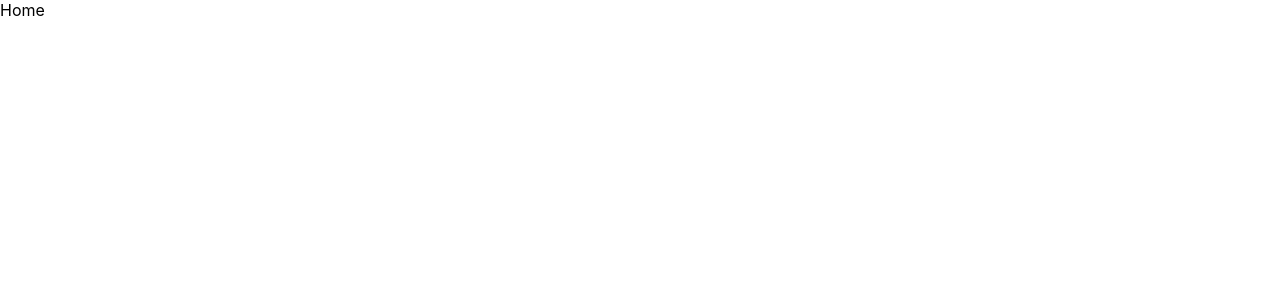
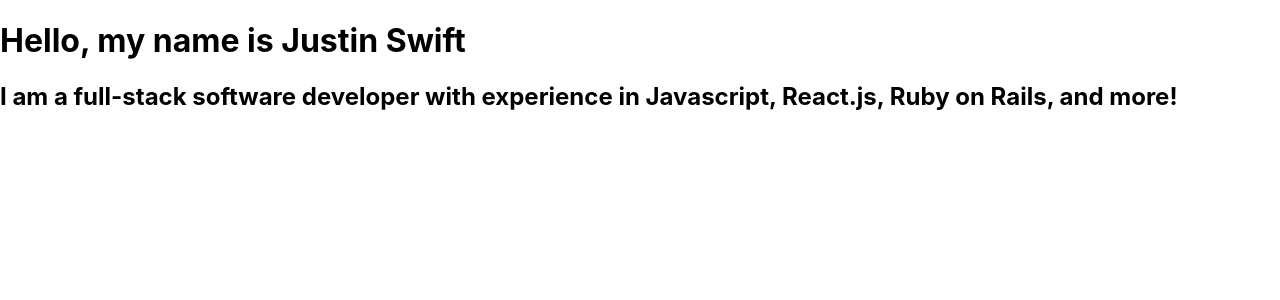
Before and after one commit to jlswift2/swift-real-portfolio, a React (Create React App) app: page / in a window 1280 px wide. Shown: the top 300 px of the page. Built offline with nearby package versions, Linux system fonts and the light colour scheme.

Commit message:
Add small intro paragraph

```diff
--- a/src/Pages/Home.js
+++ b/src/Pages/Home.js
@@ -2,7 +2,10 @@
 
 function Home() {
   return (
-    <div>Home</div>
+    <div>
+        <h1>Hello, my name is Justin Swift</h1>
+        <h2>I am a full-stack software developer with experience in Javascript, React.js, Ruby on Rails, and more!</h2>
+    </div>
   )
 }
 
```
